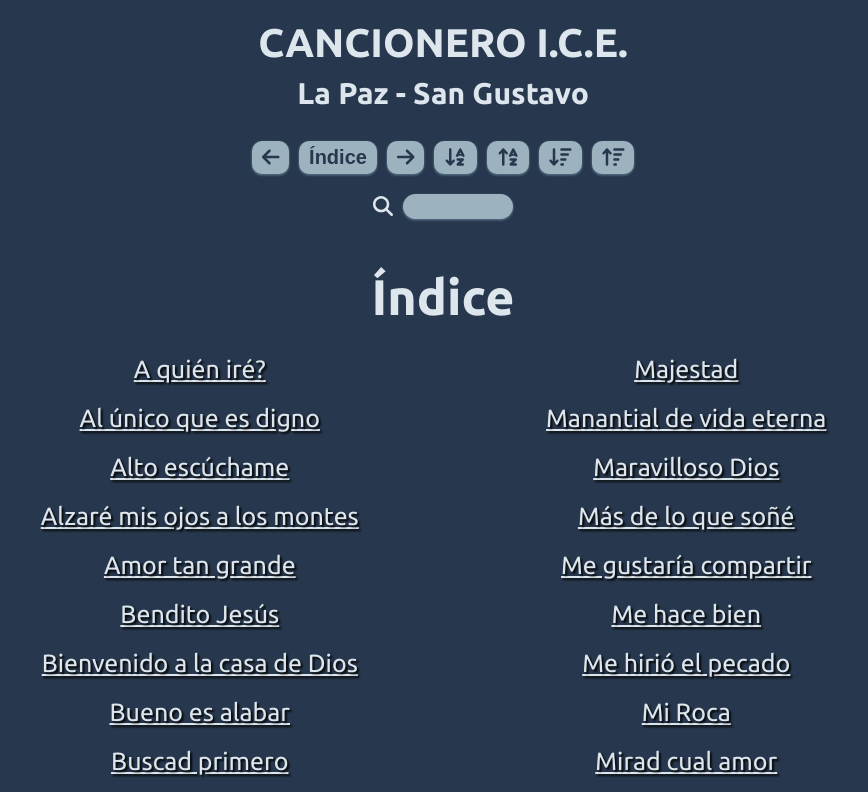
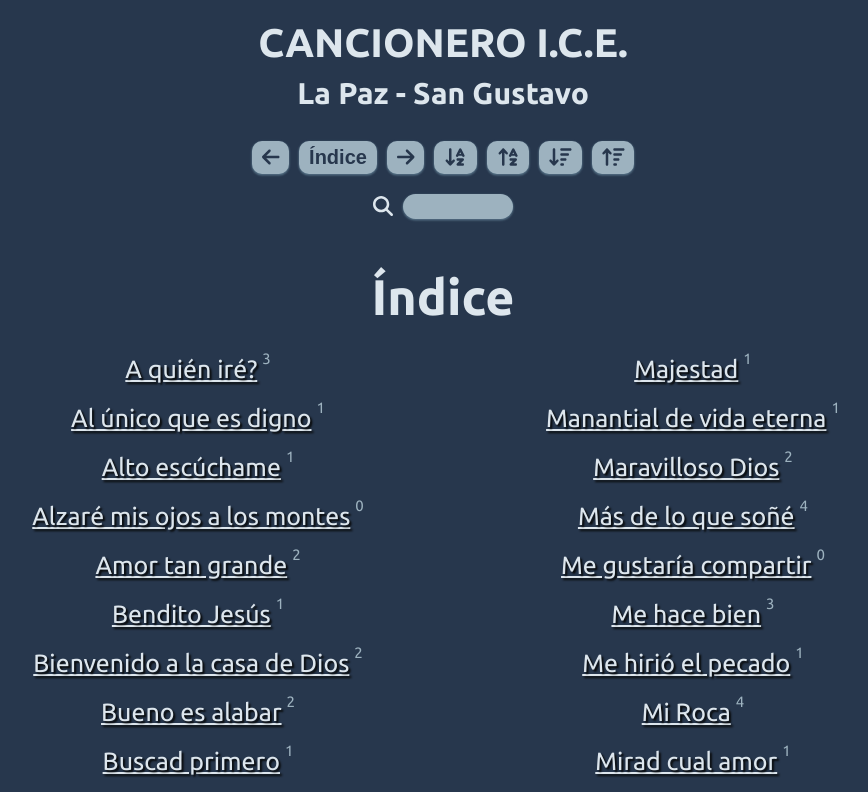
Before and after one commit to germanware/cancionero, a React (Vite) app: page / in a window 1280 px wide. Shown: the top 792 px of the page, without its empty margins (197-1065 px from the left). Built offline with nearby package versions, Linux system fonts and the light colour scheme.

Commit message:
indice hover effects

```diff
--- a/src/Content.jsx
+++ b/src/Content.jsx
@@ -87,13 +87,13 @@ const Content = ({ showIndice, setShowIndice, songTitle, songBody, ordenar, arch
                                     || removeAccents(searchedItem.name.toLowerCase()).includes(search))
                         }).map(song => {
                             return (
-                                <li className='songIndice' key={song.id} onClick={() => {
+                                <div className='songIndiceWrapper'><li className='songIndice' key={song.id} onClick={() => {
                                     setSongID(song.id);
                                     setShowIndice(false);
                                     setSearch("");
                                     setToTop((current) => !current);
                                 }}
-                                >{song.name}</li>
+                                >{song.name}</li><p className='vecesPedida'>{song.pedida}</p></div>
                             )
                         })}
                     </ul>
--- a/src/index.css
+++ b/src/index.css
@@ -175,6 +175,8 @@ html {
   text-align: center;
 }
 
+
+
 .indice {
   list-style: none;
   font-size: 2.5rem;
@@ -184,7 +186,6 @@ html {
   columns: 2;
   -webkit-columns: 2;
   -moz-columns: 2;
-  text-align: center;
   column-gap: 10rem;
 }
 
@@ -198,16 +199,30 @@ html {
   margin: .5rem 0;
 }
 
-.indice li {
+.songIndiceWrapper {
+  display: flex;
+  justify-content: center;
+  padding: 0;
+}
+
+.songIndice {
   position: relative;
   margin-bottom: 1rem;
   text-decoration: underline;
   padding: .5rem .5rem;
   transition: all .5s ease-in-out;
   text-shadow: #070808 .2rem .2rem .2rem;
+  /* outline: 1px black solid; */
+  text-align: center;
 }
 
-.indice li::before {
+.vecesPedida {
+  font-size: 1.5rem;
+  margin: 0;
+  color: #9DB2BF;
+}
+
+.songIndice::before {
   content: "";
   background-color: aquamarine;
   position: absolute;
@@ -223,12 +238,12 @@ html {
   transition: .5s;
 }
 
-.indice li:hover::before {
+.songIndice:hover::before {
   opacity: 1;
   transform: scaleX(1);
 }
 
-.indice li:hover{
+.songIndice:hover{
   color: #070808;
   cursor: pointer;
   transition: all .5s ease-in-out;
```
